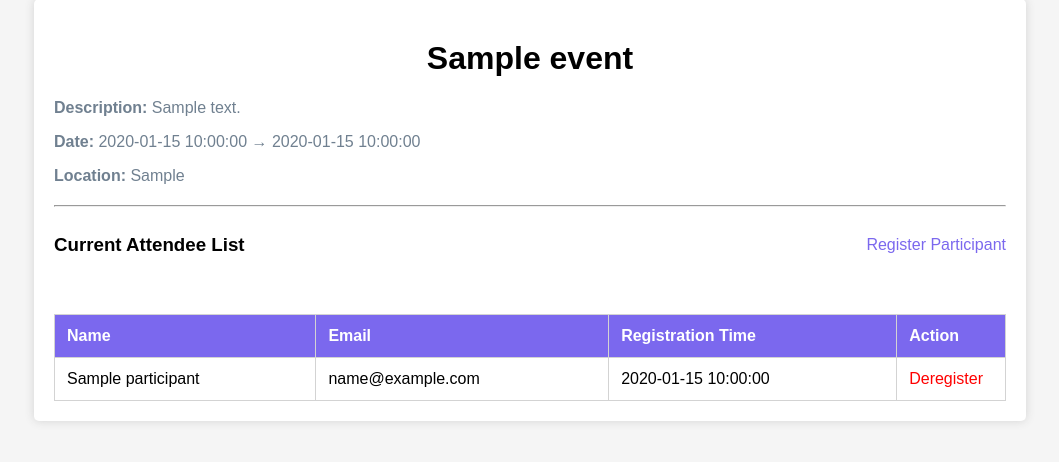
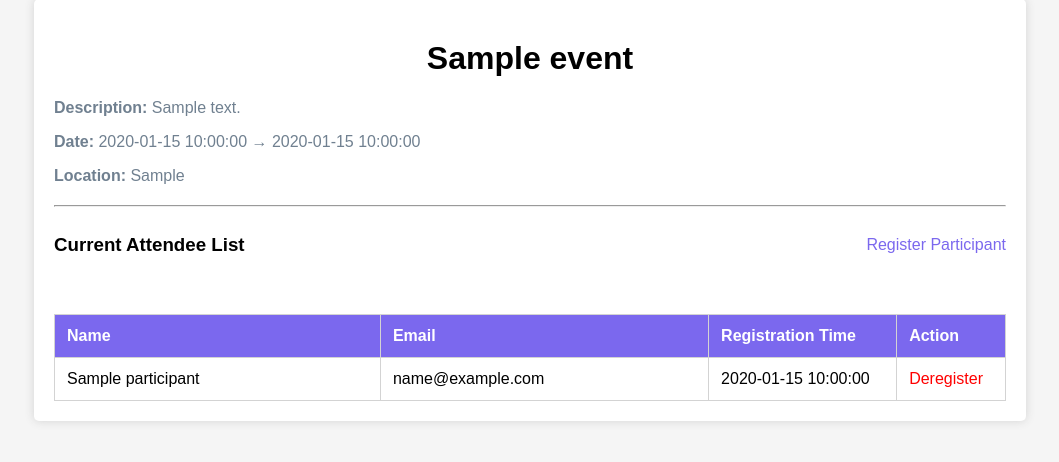
Before and after one commit to AkiraKira22/event-registration-system, a PHP site: page /event/detail.php?event_id=1 in a window 1280 px wide. Shown: the part 91-553 px from the top of the page, without its empty margins (110-1169 px from the left). Run offline with PHP 8.4, Linux system fonts and the light colour scheme; the visitor is signed in with stand-in values (Sample User, id 1); tables that the repository leaves empty or names only in its code hold one stand-in row (values such as "Sample post").

Commit message:
refine desc and spelling check add width styling to detail r=table

```diff
--- a/admin/add_participant.php
+++ b/admin/add_participant.php
@@ -7,7 +7,7 @@ if(!isset($_SESSION['admin_id'])) {
     exit;
 }
 
-// Handle participant form submission
+// Add participant
 if ($_SERVER['REQUEST_METHOD'] === 'POST') {
     $name = $_POST['name'];
     $email = $_POST['email'];
--- a/dashboard.php
+++ b/dashboard.php
@@ -14,7 +14,7 @@
     </nav>
 <div class="container">
     <h1>Event Registration System</h1>
-    <p>Welcomw to the Event Registration System</p>
+    <p>Welcome to the Event Registration System</p>
 </div>
 </body>
 </html>
--- a/event/detail.php
+++ b/event/detail.php
@@ -66,9 +66,9 @@ $stmt->close();
     <table>
         <thead>
             <tr>
-                <th>Name</th>
-                <th>Email</th>
-                <th>Registration Time</th>
+                <th style="width:35%">Name</th>
+                <th style="width:35%">Email</th>
+                <th style="width:20%">Registration Time</th>
                 <th style="width:10%">Action</th>
             </tr>
         </thead>
--- a/index.php
+++ b/index.php
@@ -1,7 +1,7 @@
 <?php
 include "conn.php";
 
-// SQL DDL tables definition
+// SQL DDL table definitions
 // Create participant table
 $sql = "CREATE TABLE IF NOT EXISTS participant (
     participant_id INT NOT NULL AUTO_INCREMENT,
```
